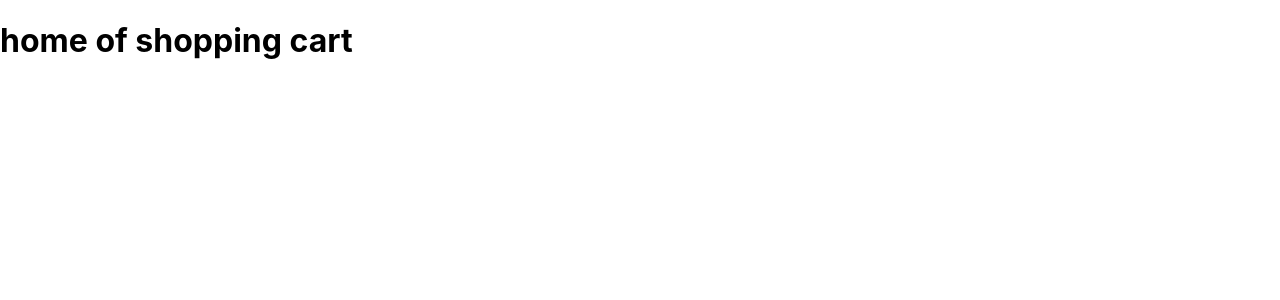
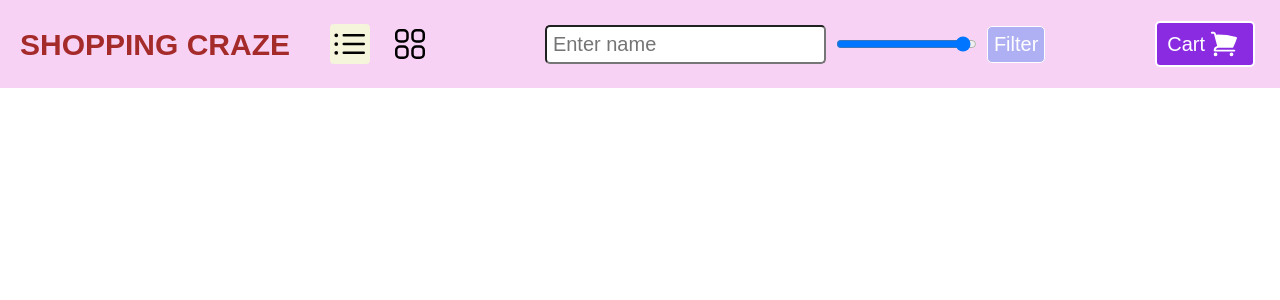
Before and after one commit to ajitmjadhav/TechM_Technical_Assignment, a React (Create React App) app in the folder assignment1-shopping_app/: page / in a window 1280 px wide. Shown: the top 300 px of the page. Built offline with nearby package versions, Linux system fonts and the light colour scheme.

Commit message:
started working on static UI part and created Navbar

```diff
--- a/assignment1-shopping_app/src/App.css
+++ b/assignment1-shopping_app/src/App.css
@@ -0,0 +1,39 @@
+/* reset css */
+* {
+  margin: 0;
+  padding: 0;
+  text-decoration: none;
+  box-sizing: border-box;
+  outline: none !important;
+}
+
+body {
+  line-height: 1.5;
+  font-family: sans-serif;
+  font-size: 14px;
+}
+
+img {
+  max-width: 100%;
+  height: auto;
+  vertical-align: middle;
+}
+
+section,
+body,
+h1,
+h2,
+h3,
+h4,
+h5,
+p,
+ul,
+li {
+  margin: 0;
+  padding: 0;
+  font-weight: normal;
+}
+
+*:hover {
+  transition: all 0.3s;
+}
--- a/assignment1-shopping_app/src/App.js
+++ b/assignment1-shopping_app/src/App.js
@@ -1,4 +1,3 @@
-import logo from './logo.svg';
 import './App.css';
 import Home from './components/home';
 
--- /dev/null
+++ b/assignment1-shopping_app/src/components/home.css
@@ -0,0 +1,74 @@
+/* home page css */
+.wmg-container {
+  max-width: 1360px;
+  margin: 0 auto;
+  position: relative;
+}
+.wmg-navbar {
+  padding: 15px 20px;
+  background-color: rgb(247, 210, 244);
+  display: flex;
+  justify-content: space-between;
+  align-items: center;
+}
+.nav-left {
+  display: flex;
+  align-items: center;
+  gap: 30px;
+}
+.logo-text {
+  font-size: 30px;
+  text-transform: uppercase;
+  font-weight: 600;
+  line-height: 1.5;
+  color: brown;
+}
+.item-views {
+  display: flex;
+  align-items: center;
+}
+.item-views svg {
+  width: 40px;
+  height: 40px;
+  margin: 0 10px;
+  border-radius: 4px;
+}
+.act-view {
+  background-color: beige;
+}
+.filters-container {
+  display: flex;
+  align-items: center;
+}
+.filters-container input {
+  font-size: 20px;
+  margin: 6px 5px;
+  padding: 6px;
+  border-radius: 5px;
+}
+.submit-filter {
+  color: #fff;
+  font-size: 20px;
+  margin: 6px 5px;
+  padding: 6px;
+  border-radius: 5px;
+  border: 1px solid;
+  background-color: rgb(175, 175, 244);
+}
+.cart-btn {
+  display: flex;
+  align-items: center;
+  color: #fff;
+  font-size: 20px;
+  margin: 6px 5px;
+  padding: 6px 10px;
+  background-color: blueviolet;
+  border: 2px solid;
+  border-radius: 5px;
+}
+.cart-btn svg {
+  margin: 0 4px;
+  width: 30px;
+  height: 30px;
+  color: #fff;
+}
--- a/assignment1-shopping_app/src/components/home.js
+++ b/assignment1-shopping_app/src/components/home.js
@@ -1,8 +1,41 @@
 import React from 'react'
+import './home.css'
 
 const Home = () => {
     return (
-        <h1>home of shopping cart</h1>
+        <>
+            <div className='wmg-container'>
+                <div className='wmg-navbar'>
+                    <div className='nav-left'>
+                        <h1 className='logo-text'>Shopping Craze</h1>
+                        <div className='item-views '>
+                            <svg xmlns="http://www.w3.org/2000/svg" fill="none" viewBox="0 0 24 24" stroke-width="1.5" stroke="currentColor" className=" act-view w-6 h-6">
+                                <path stroke-linecap="round" stroke-linejoin="round" d="M8.25 6.75h12M8.25 12h12m-12 5.25h12M3.75 6.75h.007v.008H3.75V6.75zm.375 0a.375.375 0 11-.75 0 .375.375 0 01.75 0zM3.75 12h.007v.008H3.75V12zm.375 0a.375.375 0 11-.75 0 .375.375 0 01.75 0zm-.375 5.25h.007v.008H3.75v-.008zm.375 0a.375.375 0 11-.75 0 .375.375 0 01.75 0z" />
+                            </svg>
+                            <svg xmlns="http://www.w3.org/2000/svg" fill="none" viewBox="0 0 24 24" stroke-width="1.5" stroke="currentColor" className="w-6 h-6">
+                                <path stroke-linecap="round" stroke-linejoin="round" d="M3.75 6A2.25 2.25 0 016 3.75h2.25A2.25 2.25 0 0110.5 6v2.25a2.25 2.25 0 01-2.25 2.25H6a2.25 2.25 0 01-2.25-2.25V6zM3.75 15.75A2.25 2.25 0 016 13.5h2.25a2.25 2.25 0 012.25 2.25V18a2.25 2.25 0 01-2.25 2.25H6A2.25 2.25 0 013.75 18v-2.25zM13.5 6a2.25 2.25 0 012.25-2.25H18A2.25 2.25 0 0120.25 6v2.25A2.25 2.25 0 0118 10.5h-2.25a2.25 2.25 0 01-2.25-2.25V6zM13.5 15.75a2.25 2.25 0 012.25-2.25H18a2.25 2.25 0 012.25 2.25V18A2.25 2.25 0 0118 20.25h-2.25A2.25 2.25 0 0113.5 18v-2.25z" />
+                            </svg>
+
+                        </div>
+                    </div>
+                    <div className='nav-mid'>
+                        <div className='filters-container'>
+                            <input className='name-input' type='text' placeholder='Enter name' />
+                            <input className='' type="range" id="vol" name="vol" min="0" max="50" />
+                            <button className='submit-filter'>Filter</button>
+                        </div>
+                    </div>
+                    <div className='nav-right'>
+                        <button className='cart-btn'>
+                            Cart
+                            <svg xmlns="http://www.w3.org/2000/svg" viewBox="0 0 24 24" fill="currentColor" className="w-6 h-6">
+                                <path d="M2.25 2.25a.75.75 0 000 1.5h1.386c.17 0 .318.114.362.278l2.558 9.592a3.752 3.752 0 00-2.806 3.63c0 .414.336.75.75.75h15.75a.75.75 0 000-1.5H5.378A2.25 2.25 0 017.5 15h11.218a.75.75 0 00.674-.421 60.358 60.358 0 002.96-7.228.75.75 0 00-.525-.965A60.864 60.864 0 005.68 4.509l-.232-.867A1.875 1.875 0 003.636 2.25H2.25zM3.75 20.25a1.5 1.5 0 113 0 1.5 1.5 0 01-3 0zM16.5 20.25a1.5 1.5 0 113 0 1.5 1.5 0 01-3 0z" />
+                            </svg>
+                        </button>
+                    </div>
+                </div>
+            </div>
+        </>
     )
 }
 
```
